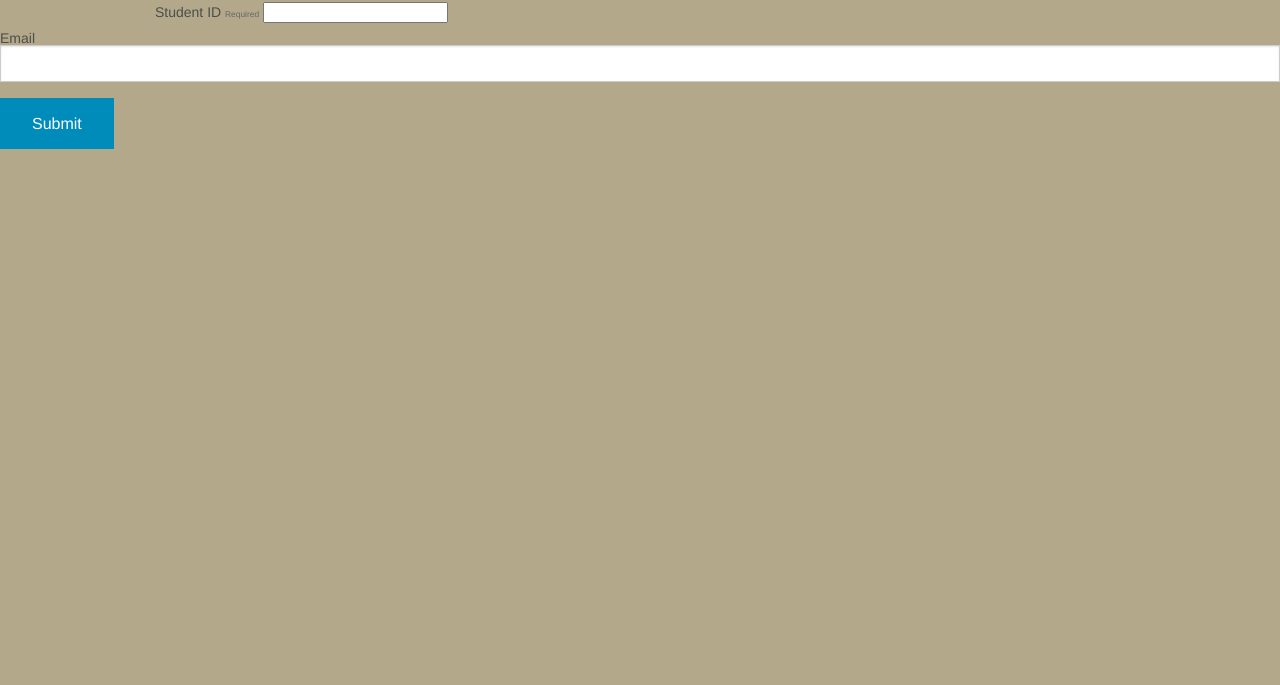
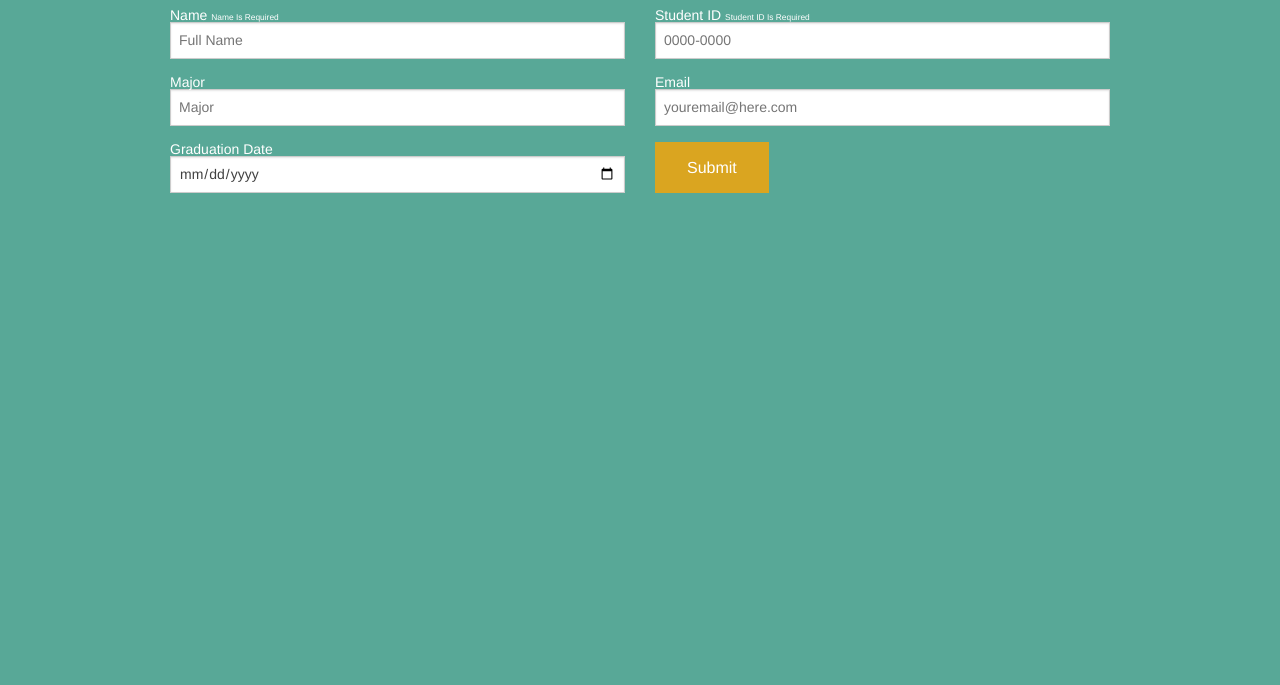
Before and after one commit to dmujica/student-form, a plain HTML site: page index.html in a window 1280 px wide. Shown: the part 115-800 px from the top of the page. Drawn offline with Linux system fonts and the light colour scheme.

Commit message:
added styling

```diff
--- a/css/styles.css
+++ b/css/styles.css
@@ -1,9 +1,28 @@
 /* Your Awesome Website */
 
 body {
-	background: #B3A889;
+	background: #58A897;
 }
 
-form {
-	padding-top: 50px;
+
+h1 {
+	padding: 50px 0 0 10px;
+	color: #fff;
 }
+
+.submit-form {
+	background: goldenrod;
+}
+
+.submit-form:hover {
+	background: #D19915;
+}
+
+input {
+	padding-top: 5px;
+}
+
+label,
+label small{
+	color: #fff;
+}
--- a/index.html
+++ b/index.html
@@ -11,37 +11,59 @@
     <script src="js/vendor/modernizr.js"></script>
   </head>
   <body>
-    <form data-abide>
-      <div class="row">
-          <div class="large-6 columns">
-            <div class="name-field">
-              <label>Your Full Name <small>required</small>
-                <input type="text" required pattern="[a-zA-Z]+">
-              </label>
-            </div>
+
+    <div class="row">
+      <div class="columns large-12">
+        <h1>Please Complete and Submit this form</h1>
+      </div>
+    </div>
+
+    <div class="row">
+      <div class="columns large-12">
+        <form data-abide>
+        <div class="columns large-6">
+         <div class="name-field">
+            <label>Name <small>Name is required</small>
+              <input type="text" required placeholder="Full Name" pattern="[a-zA-Z]+">
+            </label>
           </div>
-      </div>
-
-      <div class="row">
-          <div class="large-6 columns">
-            <div class="integer-field">
-              <label>Student ID <small>required</small>
-                <input type="integer" required pattern="-?\d+">
-              </label>
-            </div>
+        </div>
+        <div class="columns large-6">
+         <div class="StudentNumber-field">
+            <label>Student ID <small>Student ID is required</small>
+              <input type="text" required placeholder="0000-0000" pattern="integer">
+            </label>
           </div>
-      </div>
-
+        </div>
+        <div class="columns large-6">
+         <div class="Major-field">
+            <label>Major
+              <input type="text" placeholder="Major">
+            </label>
+          </div>
+        </div>
+        <div class="columns large-6">
         <div class="email-field">
           <label>Email
-            <input type="email" required>
+            <input type="email" placeholder="youremail@here.com">
           </label>
-          <small class="error">An email address is required.</small>
         </div>
-      <button type="submit">Submit</button>
-    </form>
+        </div>
+        <div class="columns large-6">
+         <div class="Date-field">
+            <label>Graduation Date
+              <input type="date" placeholder="Graduation Date">
+            </label>
+          </div>
+        </div>
 
-
+        <div class="columns large-6">
+    <button type="submit" class="submit-form">Submit</button>
+        </div>
+        </div>
+      </form>
+      </div>
+    </div>
 
 
 
```
